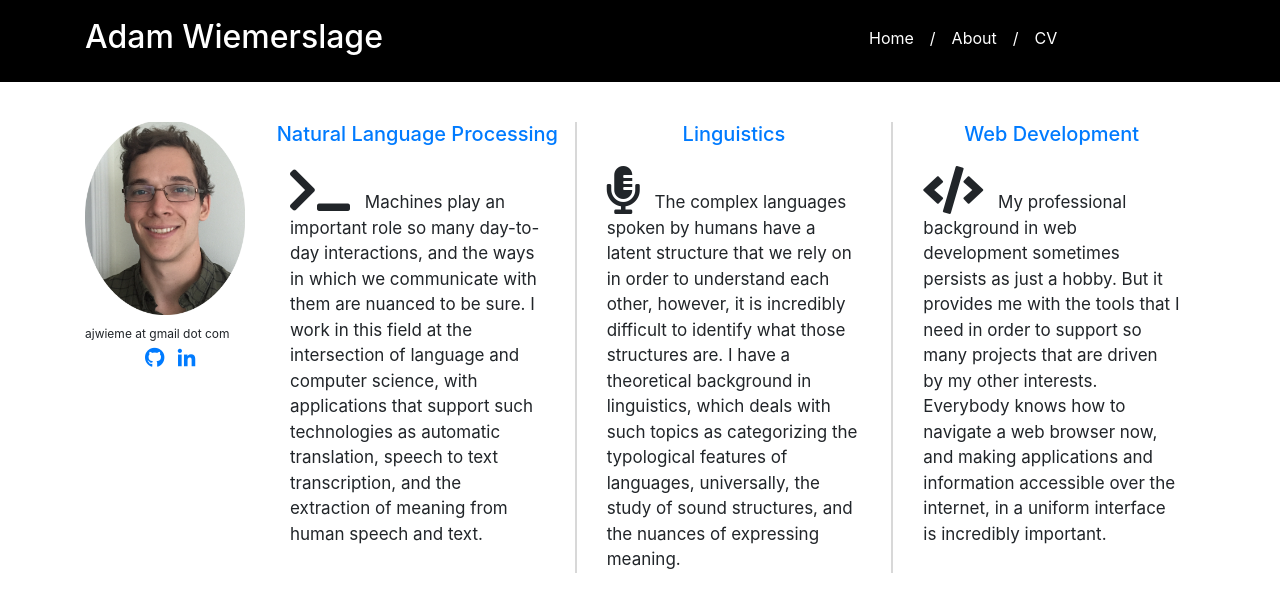
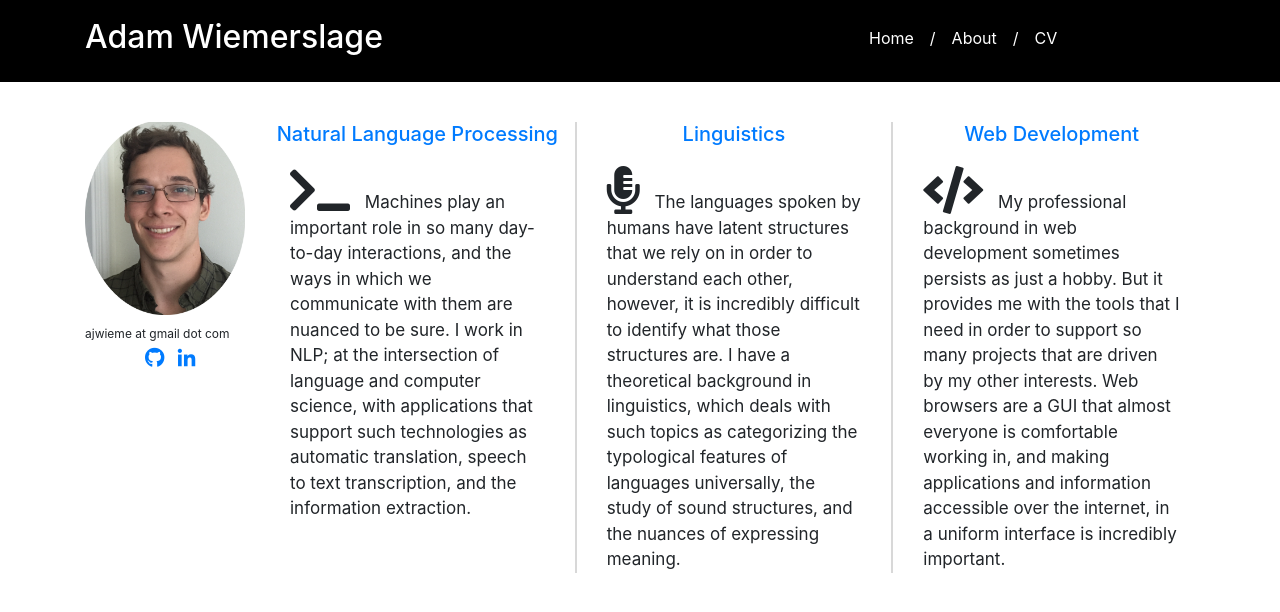
Before and after one commit to Adamits/adamits.github.io, a Jekyll site: the page built from index.html, in a window 1280 px wide. Shown: the top 612 px of the page. Built offline with Jekyll 4.4.1, drawn with Linux system fonts in a browser that asks for light colours; a style sheet for code colours, icons or effects is not loaded.

Commit message:
fixed copy

```diff
--- a/index.html
+++ b/index.html
@@ -21,11 +21,11 @@ layout: default
         </h5>
         <div class="container interest-content">
           <i class="fas fa-terminal"></i>
-          Machines play an important role so many day-to-day interactions,
+          Machines play an important role in so many day-to-day interactions,
           and the ways in which we communicate with them are nuanced to be sure.
-          I work in this field at the intersection of language and computer science,
+          I work in NLP; at the intersection of language and computer science,
           with applications that support such technologies as automatic translation,
-          speech to text transcription, and the extraction of meaning from human speech and text.
+          speech to text transcription, and the information extraction.
         </div>
       </div>
       <div class="col-sm-4 interest">
@@ -34,9 +34,9 @@ layout: default
         </h5>
         <div class="container interest-content">
           <i class="fas fa-microphone-alt"></i>
-          The complex languages spoken by humans have a latent structure
+          The languages spoken by humans have latent structures
           that we rely on in order to understand each other, however, it is
-          incredibly difficult to identify what those structures are. I have a theoretical background in linguistics, which deals with such topics as categorizing the typological features of languages, universally, the study of sound structures, and the nuances of expressing meaning.
+          incredibly difficult to identify what those structures are. I have a theoretical background in linguistics, which deals with such topics as categorizing the typological features of languages universally, the study of sound structures, and the nuances of expressing meaning.
         </div>
       </div>
       <div class="col-sm-4 interest last">
@@ -45,7 +45,7 @@ layout: default
         </h5>
         <div class="container interest-content">
           <i class="fas fa-code"></i>
-          My professional background in web development sometimes persists as just a hobby. But it provides me with the tools that I need in order to support so many projects that are driven by my other interests. Everybody knows how to navigate a web browser now, and making applications and information accessible over the internet, in a uniform interface is incredibly important.
+          My professional background in web development sometimes persists as just a hobby. But it provides me with the tools that I need in order to support so many projects that are driven by my other interests. Web browsers are a GUI that almost everyone is comfortable working in, and making applications and information accessible over the internet, in a uniform interface is incredibly important.
         </div>
       </div>
     </div>
```
